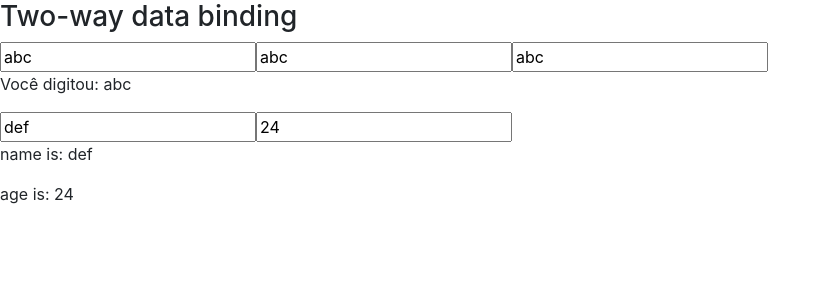
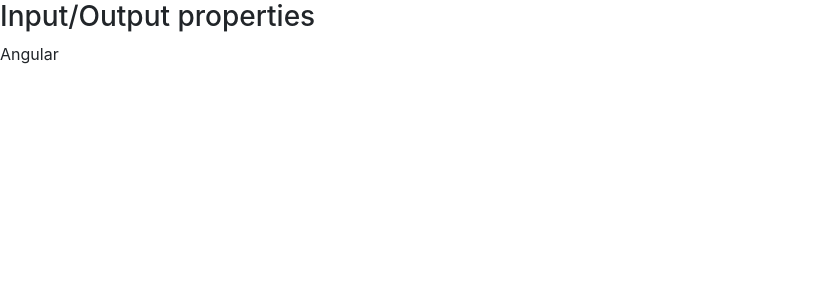
Before and after one commit to guilhermeytalo/Angular, an Angular app in the folder dataBinding/: page / in a window 1280 px wide. Shown: the top 300 px of the page, without its empty margins (0-831 px from the left). Built offline with nearby package versions, Linux system fonts and the light colour scheme.

Commit message:
Input Property

```diff
--- a/dataBinding/src/app/app.module.ts
+++ b/dataBinding/src/app/app.module.ts
@@ -7,11 +7,13 @@ import {NgbModule} from '@ng-bootstrap/ng-bootstrap';
 import {FormsModule} from '@angular/forms';
 
 import {FormModule} from './form/form.module';
+import { InputPropertieComponent } from './input-propertie/input-propertie.component';
 
 @NgModule({
   declarations: [
     AppComponent,
-    DataBindingComponent
+    DataBindingComponent,
+    InputPropertieComponent
   ],
   imports: [
     BrowserModule,
--- a/dataBinding/src/app/data-binding/data-binding.component.html
+++ b/dataBinding/src/app/data-binding/data-binding.component.html
@@ -1,5 +1,5 @@
-<section>
-  <!-- <article>
+<!-- <section>
+  <article>
     <h3>
       Interpolation
     </h3>
@@ -25,9 +25,9 @@
      <img src="{{ urlImage }}">
      property bind
     <img [src]="urlImage" style="width: 400px; height: 400px;">
-  </article> -->
+  </article>
 
-  <!--  <article>
+   <article>
       <h3>Class and Style binding</h3>
       <div>
         Selecione uma classe
@@ -70,9 +70,9 @@
         </div>
       </div>
 
-    </article> -->
+    </article>
 
-  <!--  <article>
+   <article>
       <h3>Event binding</h3>
       <div>
         <button class="btn btn-primary" (click)="event()">click me!</button>
@@ -96,6 +96,18 @@
           shake mouse here
         </span>
       </div>
-    </article>-->
+    </article>
     <app-form></app-form>
+</section> -->
+
+<section>
+  <article>
+    <h3>
+      Input/Output properties
+    </h3>
+
+    <app-input-propertie [name]="courseName">
+
+    </app-input-propertie>
+  </article>
 </section>
--- a/dataBinding/src/app/data-binding/data-binding.component.ts
+++ b/dataBinding/src/app/data-binding/data-binding.component.ts
@@ -21,6 +21,7 @@ export class DataBindingComponent implements OnInit {
   angularCourse: boolean = true;
   urlImage: string = 'https://images.pexels.com/photos/1376201/pexels-photo-1376201.jpeg?auto=compress&cs=tinysrgb&dpr=2&h=650&w=940';
 
+  courseName: string = 'Angular';
 
 
 
--- /dev/null
+++ b/dataBinding/src/app/input-propertie/input-propertie.component.html
@@ -0,0 +1 @@
+<p>{{ name }}</p>
--- /dev/null
+++ b/dataBinding/src/app/input-propertie/input-propertie.component.ts
@@ -0,0 +1,16 @@
+import { Component, Input, OnInit } from '@angular/core';
+
+@Component({
+  selector: 'app-input-propertie',
+  templateUrl: './input-propertie.component.html',
+  styleUrls: ['./input-propertie.component.css']
+})
+export class InputPropertieComponent implements OnInit {
+  @Input() name: string ='';
+
+  constructor() { }
+
+  ngOnInit(): void {
+  }
+
+}
```
Also changed, not shown: dataBinding/src/app/input-propertie/input-propertie.component.css (added), 1 other file (tests, documents, lock files or other folders).
